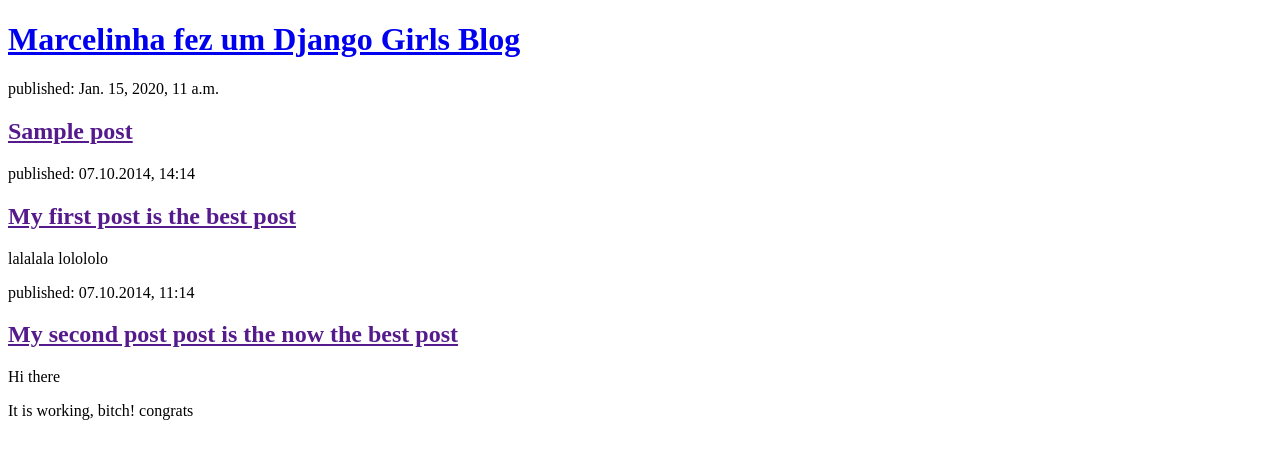
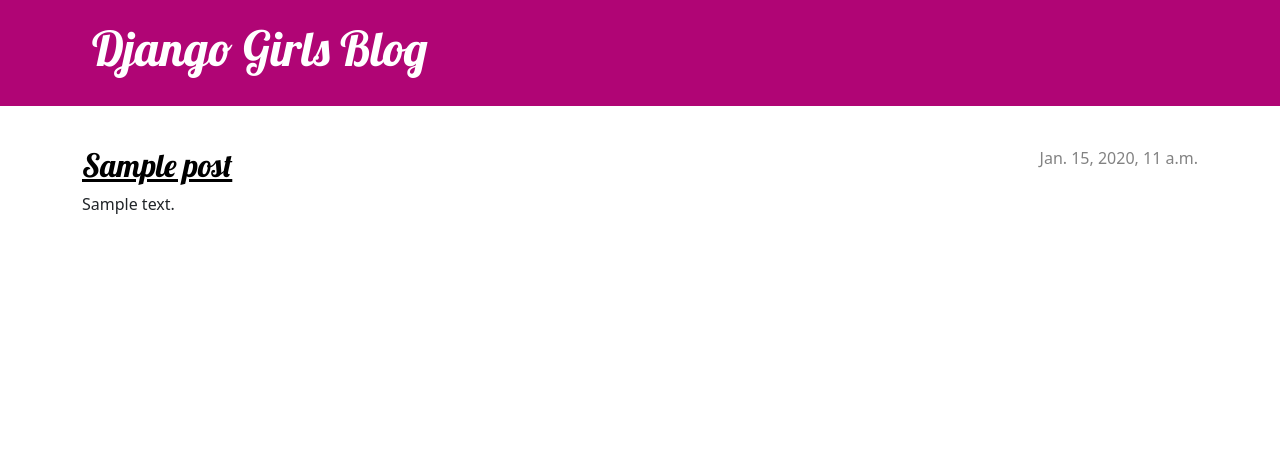
Before and after one commit to marcelafae/my-first-blog, a Django app: page / in a window 1280 px wide. Shown: the top 459 px of the page. Run offline with Django 3.2, Linux system fonts and the light colour scheme; tables that the repository leaves empty hold one stand-in row (values such as "Sample post").

Commit message:
vscode - united base and postlist.html and added colors

```diff
--- /dev/null
+++ b/blog/static/css/blog.css
@@ -0,0 +1,70 @@
+.page-header {
+    background-color: #b00575;
+    margin-top: 0;
+    margin-bottom: 40px;
+    padding: 20px 20px 20px 40px;
+}
+
+.page-header h1,
+.page-header h1 a,
+.page-header h1 a:visited,
+.page-header h1 a:active {
+    color: #ffffff;
+    font-size: 36pt;
+    text-decoration: none;
+}
+
+h1,
+h2,
+h3,
+h4 {
+    font-family: 'Lobster', cursive;
+}
+
+.date {
+    color: #828282;
+}
+
+.save {
+    float: right;
+}
+
+.post-form textarea,
+.post-form input {
+    width: 100%;
+}
+
+.top-menu,
+.top-menu:hover,
+.top-menu:visited {
+    color: #ffffff;
+    float: right;
+    font-size: 26pt;
+    margin-right: 20px;
+}
+
+.post {
+    margin-bottom: 70px;
+}
+
+.post h2 a,
+.post h2 a:visited {
+    color: #000000;
+}
+
+.post > .date,
+.post > .actions {
+    float: right;
+}
+
+.btn-secondary,
+.btn-secondary:visited {
+    color: #5e0227;
+    background: none;
+    border-color: #5e0227;
+}
+
+.btn-secondary:hover {
+    color: #FFFFFF;
+    background-color: #f063ec;
+}
--- /dev/null
+++ b/blog/templates/blog/base.html
@@ -0,0 +1,25 @@
+{% load static %}
+<!DOCTYPE html>
+<html>
+    <head>
+        <title>Django Girls blog</title>
+        <link rel="stylesheet" href="https://cdn.jsdelivr.net/npm/bootstrap@5.1.3/dist/css/bootstrap.min.css" integrity="sha384-1BmE4kWBq78iYhFldvKuhfTAU6auU8tT94WrHftjDbrCEXSU1oBoqyl2QvZ6jIW3" crossorigin="anonymous">
+        <link href='//fonts.googleapis.com/css?family=Lobster&subset=latin,latin-ext' rel='stylesheet' type='text/css'>
+        <link rel="stylesheet" href="{% static 'css/blog.css' %}">
+    </head>
+    <body>
+        <header class="page-header">
+          <div class="container">
+              <h1><a href="/">Django Girls Blog</a></h1>
+          </div>
+        </header>
+        <main class="container">
+            <div class="row">
+                <div class="col">
+                {% block content %}
+                {% endblock %}
+                </div>
+            </div>
+        </main>
+    </body>
+</html>
--- a/blog/templates/blog/post_list.html
+++ b/blog/templates/blog/post_list.html
@@ -1,29 +1,13 @@
-<!DOCTYPE html>
+{% extends 'blog/base.html' %}
 
-<html>
-    <head>
-        <title>Blog da Marcelinha</title>
-    </head>
-    <body>
-        <header>
-            <h1><a href="/">Marcelinha fez um Django Girls Blog</a></h1>
-        </header>
-            {% for post in posts %}
-                <article>
-                    <time>published: {{ post.published_date}}</time>
-                    <h2><a href="">{{ post.title }}</a><h2>
-                </article>
-            {% endfor %}
-        <article>
-            <time>published: 07.10.2014, 14:14</time>
-            <h2><a href="">My first post is the best post</a></h2>
-            <p>lalalala lolololo</p>
+{% block content %}
+    {% for post in posts %}
+        <article class="post">
+            <time class="date">
+                {{ post.published_date }}
+            </time>
+            <h2><a href="">{{ post.title }}</a></h2>
+            <p>{{ post.text|linebreaksbr }}</p>
         </article>
-        <article>
-            <time>published: 07.10.2014, 11:14</time>
-            <h2><a href="">My second post post is the now the best post</a></h2>
-            <p>Hi there</p>
-            <p>It is working, bitch! congrats</p>
-        </article>
-    </body>
-</html>
+    {% endfor %}
+{% endblock %}
```
